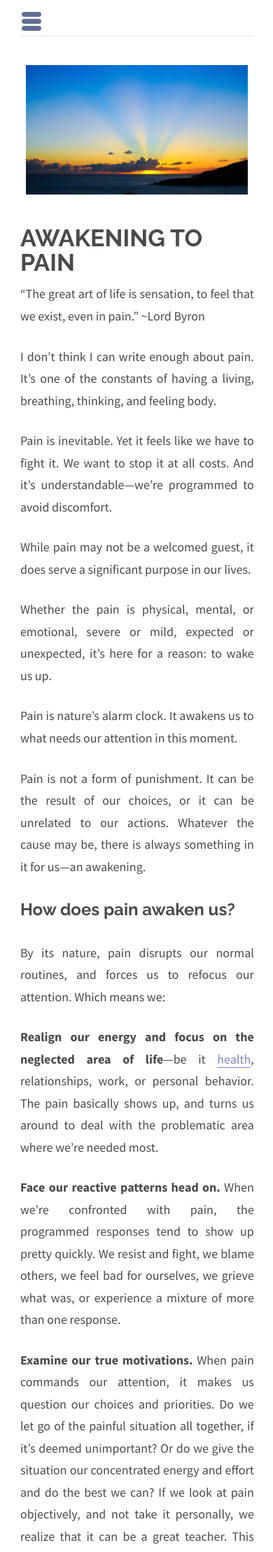
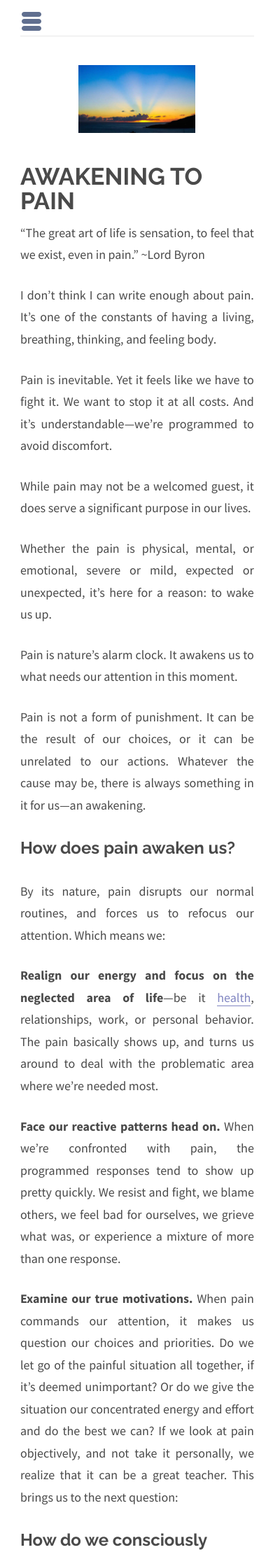
Before and after one commit to onewithnow/onewithnow.github.io, a Jekyll site: the page built from index.html, in a window 390 px wide. Shown: the top 2218 px of the page at 70% size. Built offline with Jekyll 4.4.1, drawn with Linux system fonts in a browser that asks for light colours; Markdown is read by kramdown in place of the engine named in the settings; some of the changed text lies outside the part shown.

Commit message:
CSS edits

```diff
--- a/css/main.css
+++ b/css/main.css
@@ -129,7 +129,6 @@ a:hover {
 }
 
 #cover-photo-container {
-max-width: 650px;
 margin-top: 3em;
 }
 
--- a/css/responsive.css
+++ b/css/responsive.css
@@ -1,6 +1,6 @@
-@media (max-width:650px) {
+@media (max-width:1309px) {
   #cover-photo {
-    max-width: 95%;
+    max-width: 50%;
   }
 
   .header {
@@ -16,7 +16,7 @@
   }
 }
 
-@media (max-width:650px) {
+@media (max-width:1090px) {
   #logo {
     max-width: 100px;
   }
```
